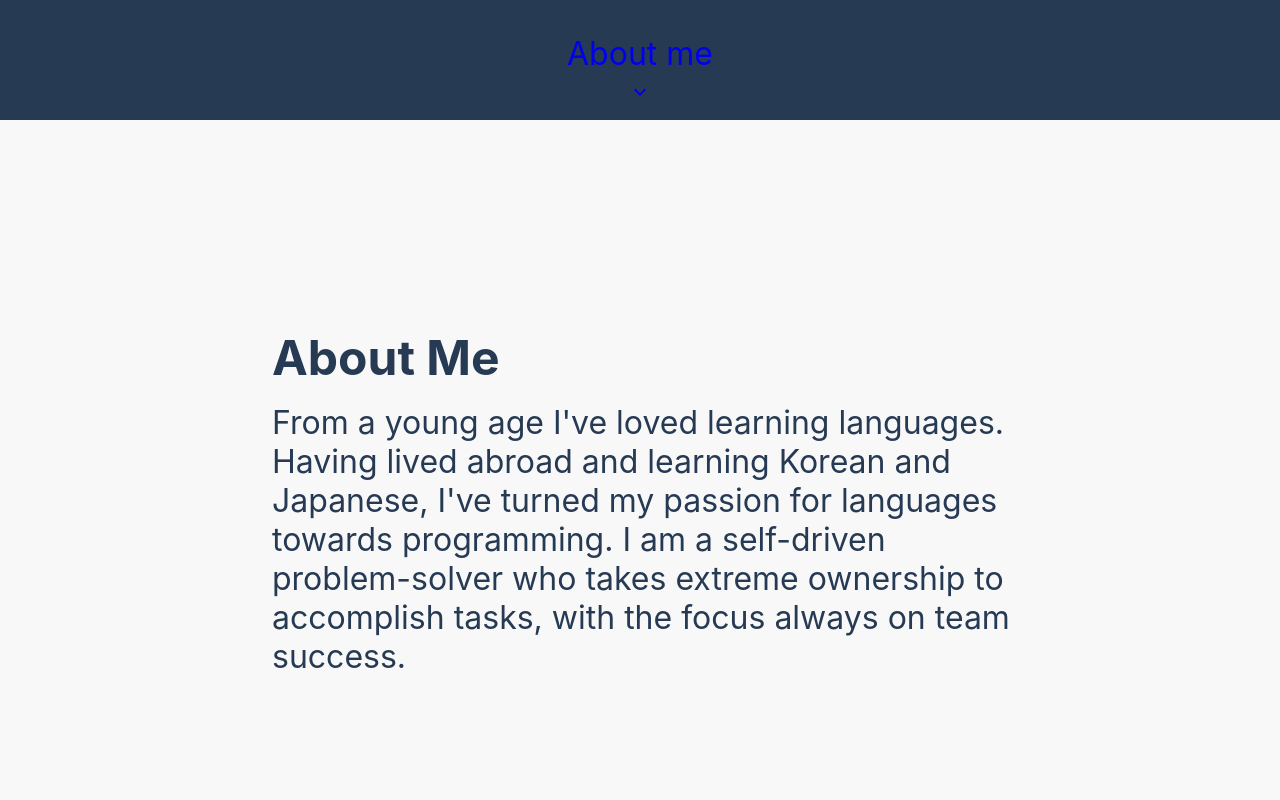
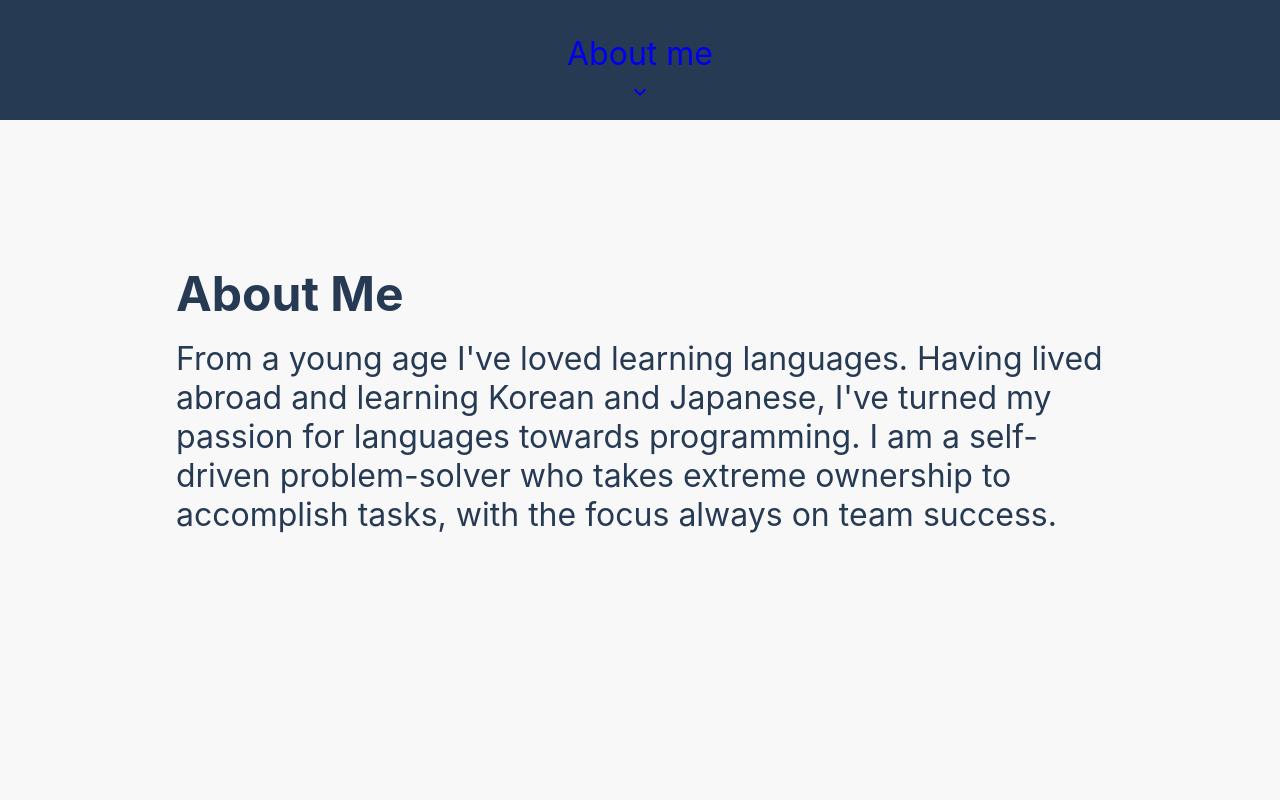
Before and after one commit to jason-moritz/portfolio, a React (Create React App) app in the folder client/: page / in a window 1280 px wide. Shown: the part 680-1480 px from the top of the page. Built offline with nearby package versions, Linux system fonts and the light colour scheme.

Commit message:
Full styling complete for About section.

```diff
--- a/client/src/screens/about/About.css
+++ b/client/src/screens/about/About.css
@@ -5,6 +5,7 @@
   display: flex;
   flex-direction: column;
   align-items: center;
+  padding-top: 3rem;
 }
 
 .about-content-container {
@@ -25,12 +26,16 @@
 
 @media screen and (min-width: 768px) {
   .about-content-container {
-    width: 60%;
+    width: 75%;
   }
-  .about-title {
-    padding-top: 10rem;
-  }
+
   .about-content {
     font-size: 2rem;
   }
 }
+
+@media screen and (min-width: 1024px) {
+  .about-content-container {
+    padding-top: 6rem;
+  }
+}
```
